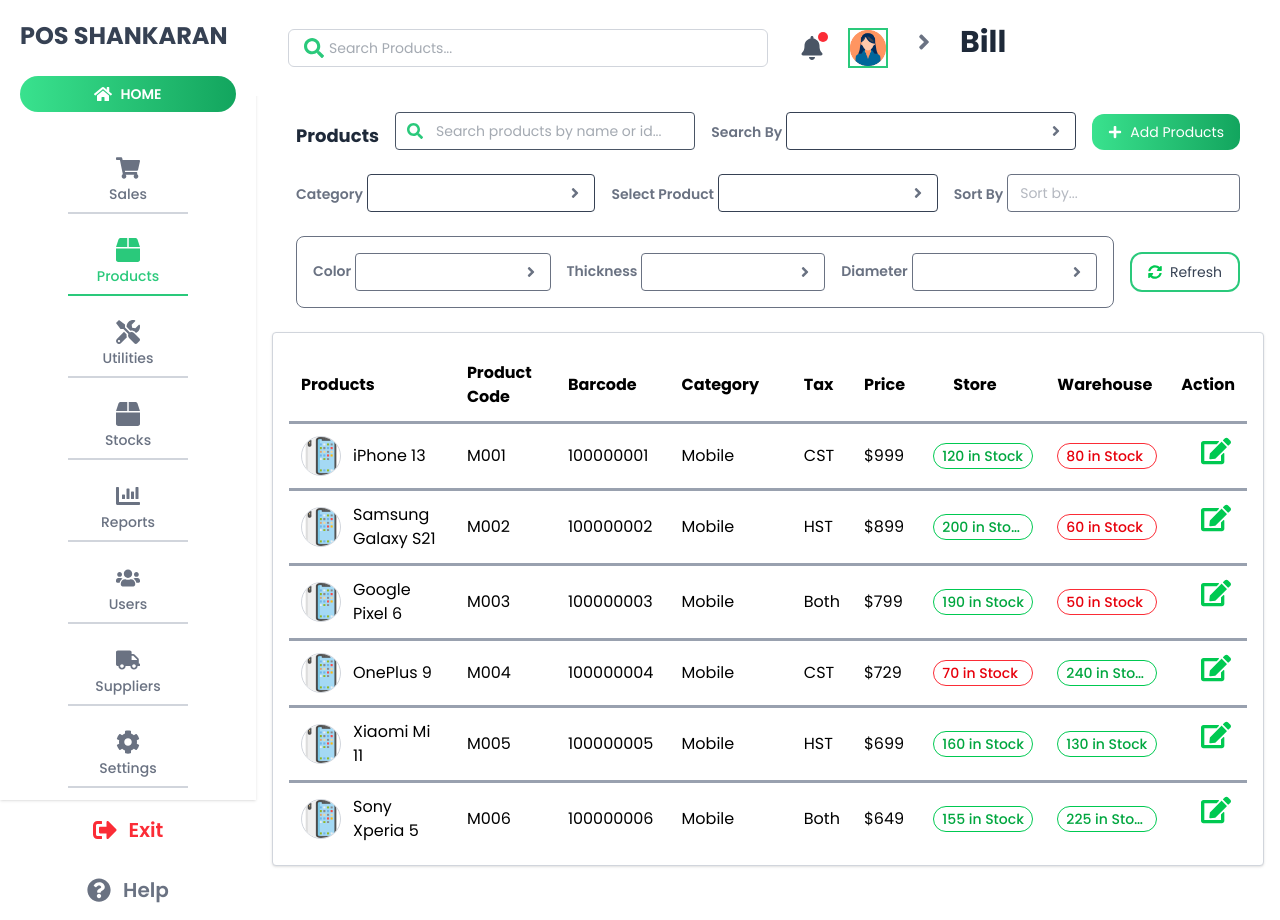
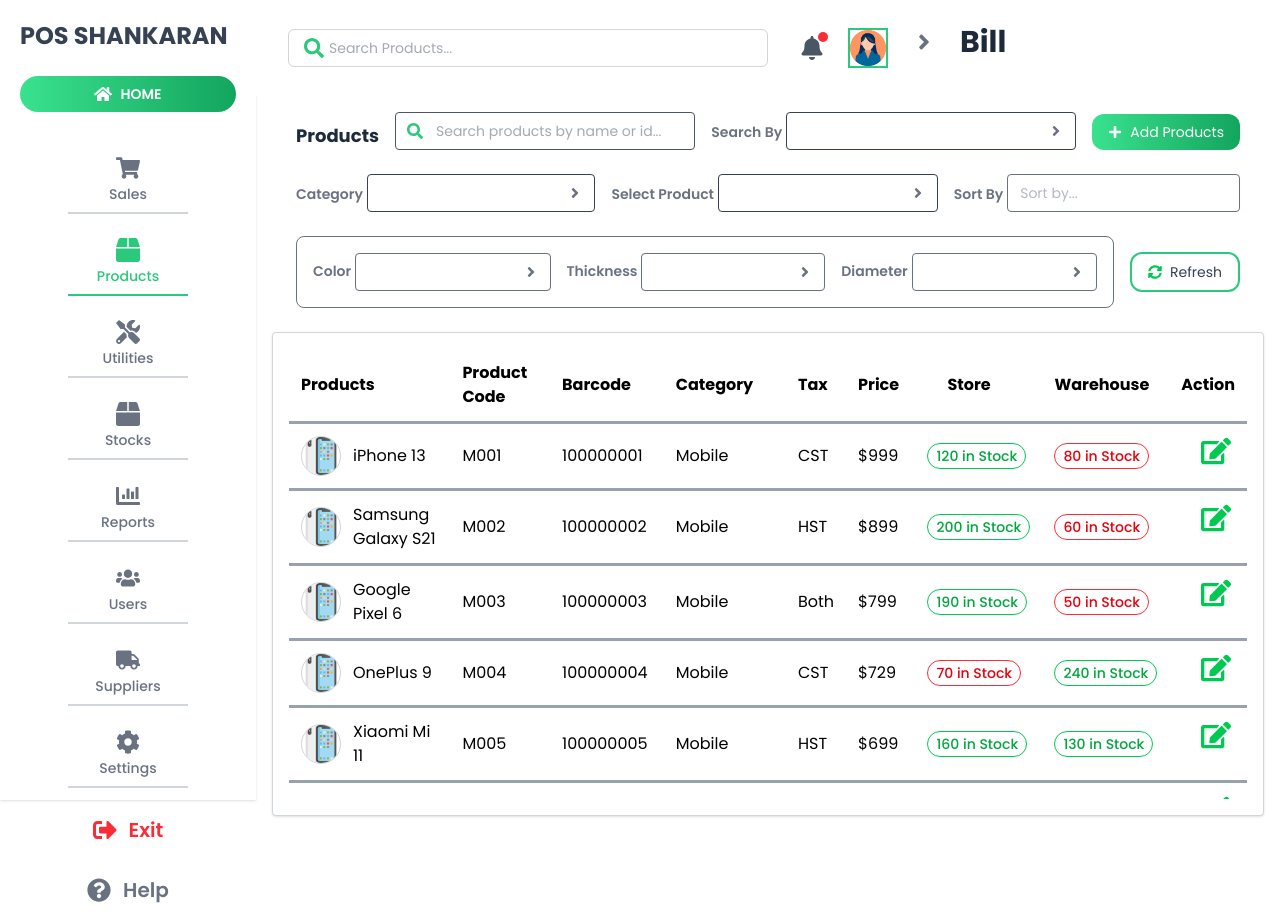
Before and after one commit to Shankaran-G/-pos-ui-react-shankaran, a React (Vite) app: page / in a window 1280 px wide. Built offline with nearby package versions, Linux system fonts and the light colour scheme.

Commit message:
Responisve Update

```diff
--- a/src/components/ProductTable.jsx
+++ b/src/components/ProductTable.jsx
@@ -27,7 +27,7 @@
   return (
     <>
       <div className="bg-white rounded shadow p-4 border border-gray-300 w-full max-w-full">
-        <div className="overflow-y-auto max-h-[500px]">
+        <div className="overflow-y-auto max-h-[450px]">
           <table className="min-w-full text-base text-left">
             <thead className="sticky top-0 bg-white z-10">
               <tr className="font-bold">
@@ -65,7 +65,7 @@
                   <td className="p-3">{product.price}</td>
                   <td className="p-3">
                     <span
-                      className={`px-2 py-0.5 rounded-full border text-xs md:text-sm font-medium whitespace-nowrap max-w-[100px] overflow-hidden overflow-ellipsis block ${getStockBorderTextColor(
+                      className={`px-2 py-0.5 rounded-full border text-xs md:text-sm font-medium whitespace-nowrap ${getStockBorderTextColor(
                         product.store
                       )}`}
                       title={
@@ -81,7 +81,7 @@
                   </td>
                   <td className="p-3">
                     <span
-                      className={`px-2 py-0.5 rounded-full border text-xs md:text-sm font-medium whitespace-nowrap max-w-[100px] overflow-hidden overflow-ellipsis block ${getStockBorderTextColor(
+                      className={`px-2 py-0.5 rounded-full border text-xs md:text-sm font-medium whitespace-nowrap ${getStockBorderTextColor(
                         product.warehouse
                       )}`}
                     >
```
